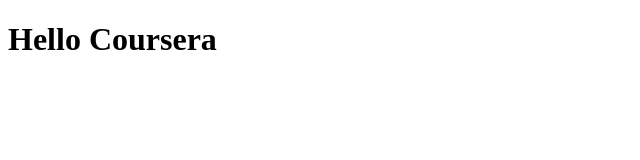
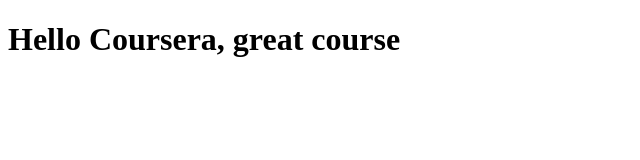
Before and after one commit to Erkks/coursera-web-dev, a plain HTML site: page index.html in a window 1280 px wide. Shown: the whole page, without its empty margins (0-640 px from the left). Drawn offline with Linux system fonts and the light colour scheme.

Commit message:
Small page content addition

```diff
--- a/index.html
+++ b/index.html
@@ -7,6 +7,6 @@
     <title>Hello Coursera</title>
 </head>
 <body>
-    <h1>Hello Coursera</h1>
+    <h1>Hello Coursera, great course</h1>
 </body>
 </html>
```
